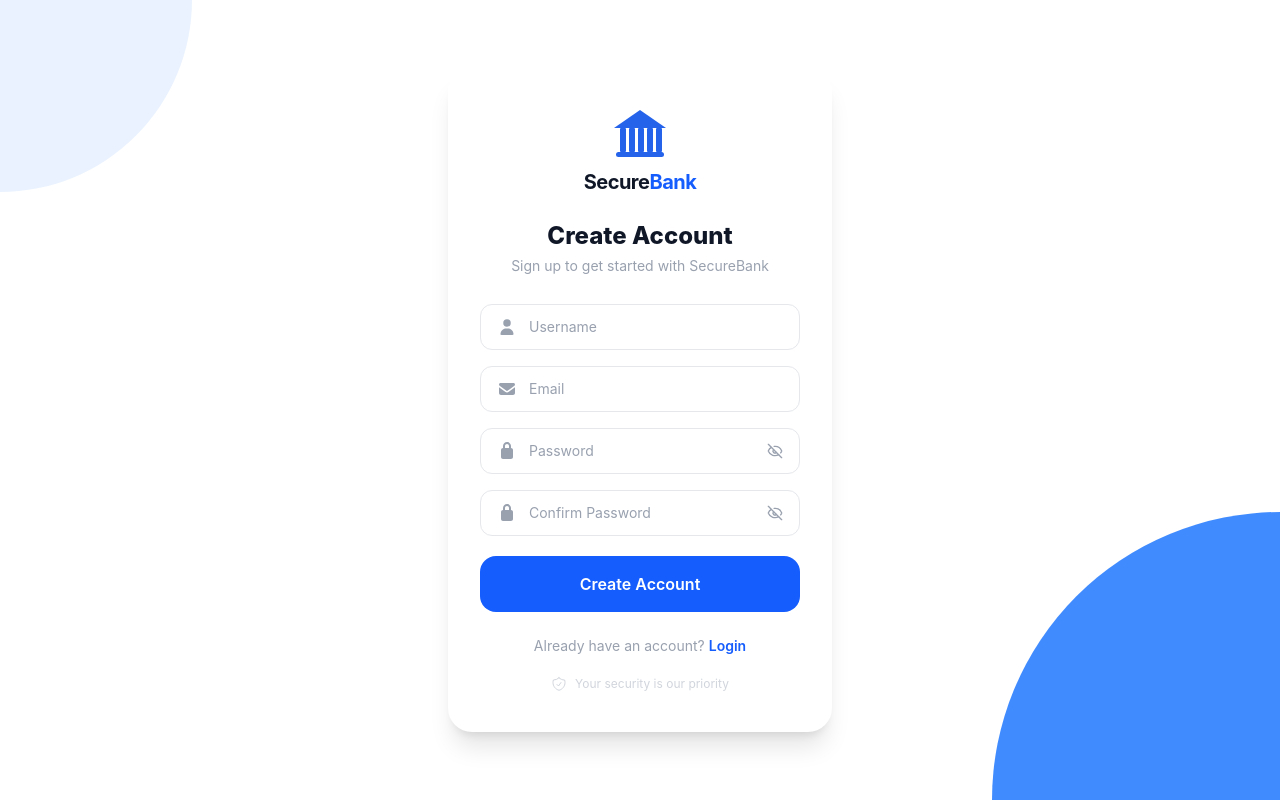
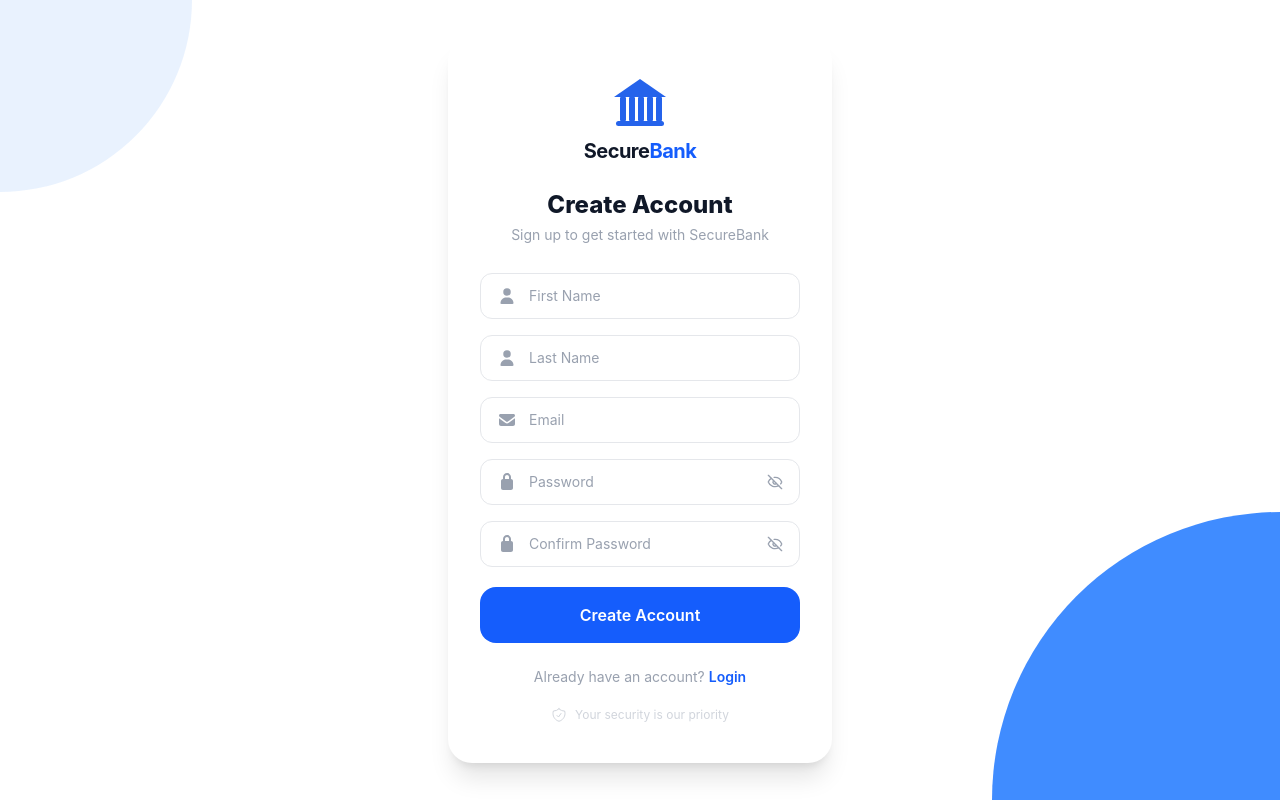
Before and after one commit to DanielApple05/Banking, a React (Vite) app in the folder frontend/: page / in a window 1280 px wide. Both pictures are taken after a click on the button "Signup". Built offline with nearby package versions, Linux system fonts and the light colour scheme.

Commit message:
feat: update user model to include first and last name, and adjust registration and login processes accordingly

```diff
--- a/frontend/src/assets/pages/dashboard.jsx
+++ b/frontend/src/assets/pages/dashboard.jsx
@@ -69,7 +69,6 @@ const Dashboard = () => {
 
   useEffect(() => {
     const token = getToken();
-
     const fetchData = async () => {
       try {
         const [balanceRes, txRes] = await Promise.all([
@@ -122,7 +121,6 @@ const Dashboard = () => {
               <Bell className="w-6 h-6 text-gray-700" />
             </button>
             <button className="w-10 h-10 rounded-full bg-blue-100 flex items-center justify-center">
-              {/* <User className="w-5 h-5 text-blue-500" onClick={() => navigate('/profile')} /> */}
                <p className=" text-blue-500 font-semibold" onClick={() => navigate('/profile')} >  {getInitials(storedUser.username)}</p>
             </button>
           </div>
--- a/frontend/src/assets/pages/login.jsx
+++ b/frontend/src/assets/pages/login.jsx
@@ -15,9 +15,9 @@ const Login = () => {
   const [notUser, setNotUser] = useState(false);
   const [loading, setLoading] = useState(false);
   const [error, setError] = useState('');
-
   const [form, setForm] = useState({
-    username: "",
+    firstname: "",
+    lastname: "",
     email: "",
     password: "",
     confirmPassword: "",
@@ -30,7 +30,7 @@ const Login = () => {
 
   const handleToggle = () => {
     setNotUser(!notUser);
-    setForm({ username: "", email: "", password: "", confirmPassword: "" });
+    setForm({ firstname: "", lastname: "", email: "", password: "", confirmPassword: "" });
     setError('');
   };
 
@@ -48,7 +48,9 @@ const Login = () => {
         }
 
         const res = await registerUser({
-          username: form.username,
+          firstName: form.firstname,
+          lastName: form.lastname,
+          accountName: `${form.firstname} ${form.lastname}`.trim(),
           email: form.email,
           password: form.password,
         });
@@ -112,11 +114,25 @@ const Login = () => {
               <FontAwesomeIcon icon={faUser} className="text-gray-400" />
               <input
                 type="text"
-                placeholder="Username"
+                placeholder="First Name"
                 required
                 className="flex-1 outline-none text-sm text-gray-700 placeholder-gray-400 bg-transparent"
-                value={form.username}
-                onChange={handleChange("username")}
+                value={form.firstname}
+                onChange={handleChange("firstname")}
+              />
+            </div>
+          )}
+
+           {notUser && (
+            <div className="flex items-center border border-gray-200 rounded-xl px-4 py-3 gap-3 bg-white focus-within:border-blue-500 transition">
+              <FontAwesomeIcon icon={faUser} className="text-gray-400" />
+              <input
+                type="text"
+                placeholder="Last Name"
+                required
+                className="flex-1 outline-none text-sm text-gray-700 placeholder-gray-400 bg-transparent"
+                value={form.lastname}
+                onChange={handleChange("lastname")}
               />
             </div>
           )}
--- a/frontend/src/utils.jsx
+++ b/frontend/src/utils.jsx
@@ -81,5 +81,5 @@ export const signOut = (navigate) => {
     return parts[0].slice(0, 2).toUpperCase();
   }
 
-  return `${parts[0][0]}${parts[1][0]}`.toUpperCase();
+  return `${parts[0][0]}${parts[1][0]}`.toUpperCase();``
 };
```
Also changed, not shown: 2 other files (tests, documents, lock files or other folders).
